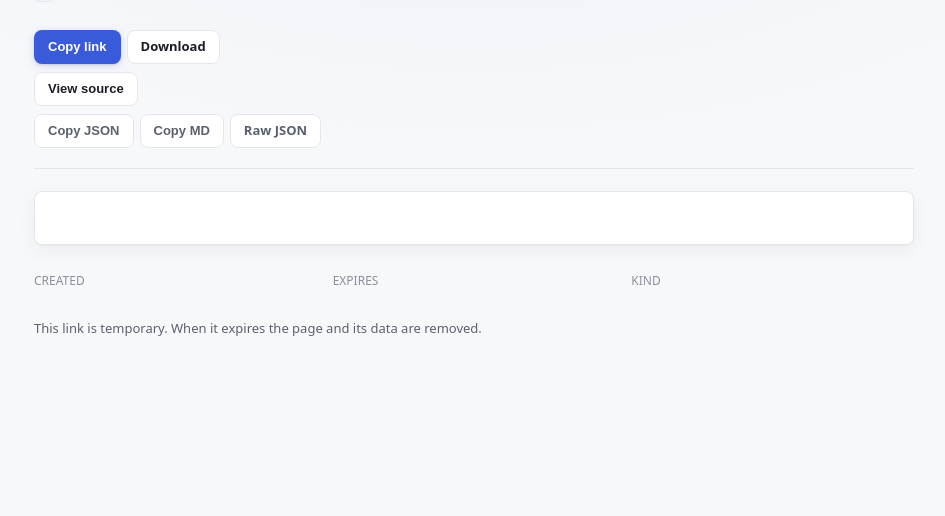
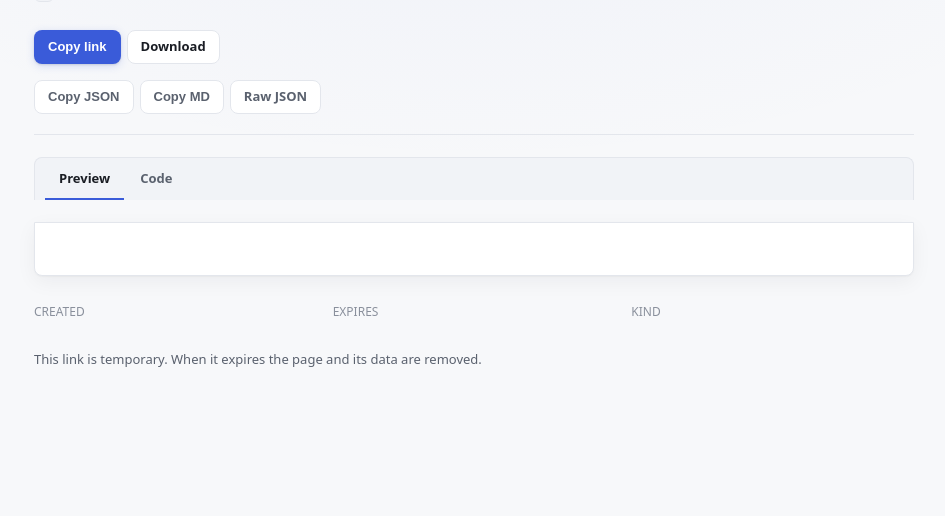
Before and after one commit to sahibkhokhar/ephemera, a FastAPI app: template templates/artifact.html in a window 1280 px wide. Shown: the part 119-635 px from the top of the page, without its empty margins (166-1111 px from the left). Run offline with FastAPI, Linux system fonts and the light colour scheme; the template is opened without the code that fills it, so the values that code supplies are empty; some libraries are stand-ins or nearby versions.

Commit message:
fix: GitHub-style Preview/Code tabs on markdown viewer
- Removed 'View source' button from artifact-actions header
- Added tab bar (Preview | Code) directly on the content panel
- Updated JS to handle tab clicks with active state management
- Styled tabs like GitHub's file viewer

```diff
--- a/static/app.js
+++ b/static/app.js
@@ -88,10 +88,7 @@
     }
   }
 
-  function toggleSource(root, btn) {
-    var rendered = root.querySelector('[data-view="rendered"]');
-    var source = root.querySelector('[data-view="source"]');
-    if (!rendered || !source) return;
+  function fillSource(source) {
     var target = source.querySelector("[data-source-target]");
     if (target && !target.dataset.filled) {
       var raw = source.querySelector(".copy-source");
@@ -100,9 +97,25 @@
         target.dataset.filled = "1";
       }
     }
-    rendered.toggleAttribute("hidden");
-    source.toggleAttribute("hidden");
-    btn.textContent = source.hasAttribute("hidden") ? "View source" : "View rendered";
+  }
+
+  function selectView(tab) {
+    var root = tab.closest(".artifact");
+    if (!root) return;
+    var selected = tab.dataset.tab;
+    var views = root.querySelectorAll("[data-view]");
+    for (var i = 0; i < views.length; i++) {
+      var isSelected = views[i].dataset.view === selected;
+      views[i].toggleAttribute("hidden", !isSelected);
+      if (isSelected && selected === "source") {
+        fillSource(views[i]);
+      }
+    }
+
+    var tabs = root.querySelectorAll("[data-tab]");
+    for (var j = 0; j < tabs.length; j++) {
+      tabs[j].classList.toggle("is-active", tabs[j] === tab);
+    }
   }
 
   function jumpToIssue(root, btn) {
@@ -140,9 +153,6 @@
       case "log-jump":
         jumpToIssue(root, btn);
         break;
-      case "toggle-source":
-        toggleSource(root, btn);
-        break;
       case "zoom":
         var img = root.querySelector(".image-frame img");
         if (img) setPressed(btn, img.classList.toggle("is-zoomed"));
@@ -156,6 +166,13 @@
   // ---- wiring ------------------------------------------------------------
 
   document.addEventListener("click", function (event) {
+    var tabBtn = event.target.closest("[data-tab]");
+    if (tabBtn) {
+      event.preventDefault();
+      selectView(tabBtn);
+      return;
+    }
+
     var actionBtn = event.target.closest("[data-action]");
     if (actionBtn) {
       event.preventDefault();
--- a/static/styles.css
+++ b/static/styles.css
@@ -370,6 +370,43 @@ main.wrap { padding-top: 40px; padding-bottom: 56px; display: flex; flex-directi
 .action-group:last-child .btn-ghost { color: var(--text-soft); }
 .action-group:last-child .btn-ghost:hover { color: var(--text); }
 
+.view-tabs {
+  display: flex;
+  align-items: flex-end;
+  gap: 2px;
+  padding: 0 10px;
+  margin-bottom: 0;
+  background: var(--surface-soft);
+  border: 1px solid var(--border);
+  border-bottom: none;
+  border-radius: var(--radius) var(--radius) 0 0;
+}
+.view-tab {
+  appearance: none;
+  position: relative;
+  min-height: 42px;
+  padding: 0 14px;
+  border: 0;
+  border-bottom: 2px solid transparent;
+  background: transparent;
+  color: var(--text-soft);
+  font: inherit;
+  font-size: 13px;
+  font-weight: 550;
+  cursor: pointer;
+}
+.view-tab:hover { color: var(--text); }
+.view-tab.is-active {
+  color: var(--text);
+  border-bottom-color: var(--accent);
+}
+.view-tab-action { margin-left: auto; }
+.view-tabs + [data-view],
+.view-tabs ~ [data-view] {
+  border-top-left-radius: 0;
+  border-top-right-radius: 0;
+}
+
 .surface {
   background: var(--surface);
   border: 1px solid var(--border);
--- a/templates/artifact.html
+++ b/templates/artifact.html
@@ -33,10 +33,6 @@
         <button class="btn btn-ghost btn-sm" type="button" data-copy data-copy-format="img-md">Copy MD image</button>
         <button class="btn btn-ghost btn-sm" type="button" data-action="zoom" aria-pressed="false">Zoom</button>
       {% else %}{# rich: markdown + report #}
-        <button class="btn btn-ghost btn-sm" type="button" data-action="toggle-source">View source</button>
-        {% if artifact.kind == 'markdown' %}
-        <button class="btn btn-ghost btn-sm" type="button" data-copy data-copy-format="source">Copy source</button>
-        {% endif %}
         {% if artifact.kind == 'report' %}
         <button class="btn btn-ghost btn-sm" type="button" data-action="print">Print</button>
         {% endif %}
@@ -77,6 +73,13 @@
   </section>
 
   {% else %}
+  <div class="view-tabs" data-view-tabs>
+    <button class="view-tab is-active" type="button" data-tab="rendered">Preview</button>
+    <button class="view-tab" type="button" data-tab="source">Code</button>
+    {% if artifact.kind == 'markdown' %}
+    <button class="view-tab view-tab-action" type="button" data-copy data-copy-format="source">Copy source</button>
+    {% endif %}
+  </div>
   <section class="surface prose {{ 'report' if rendered.language == 'report' else 'markdown' }}" data-view="rendered">
     {{ rendered.html | safe }}
   </section>
```
Also changed, not shown: tests/test_api.py (+10 -4 lines).
